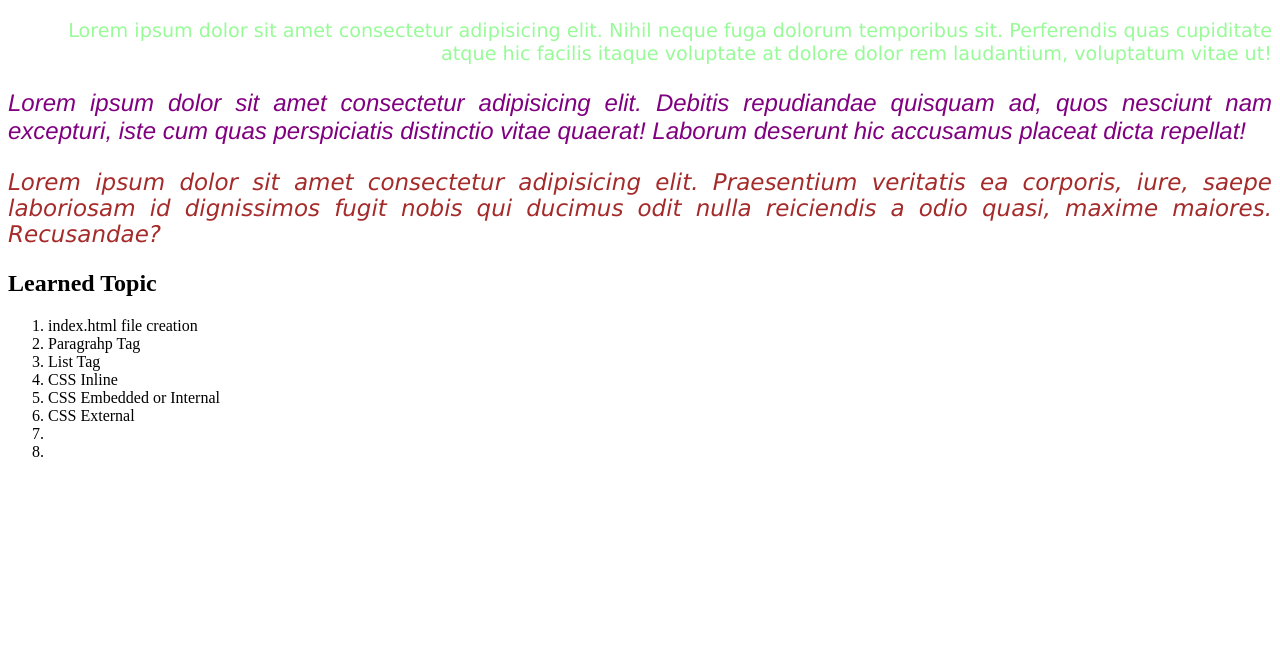
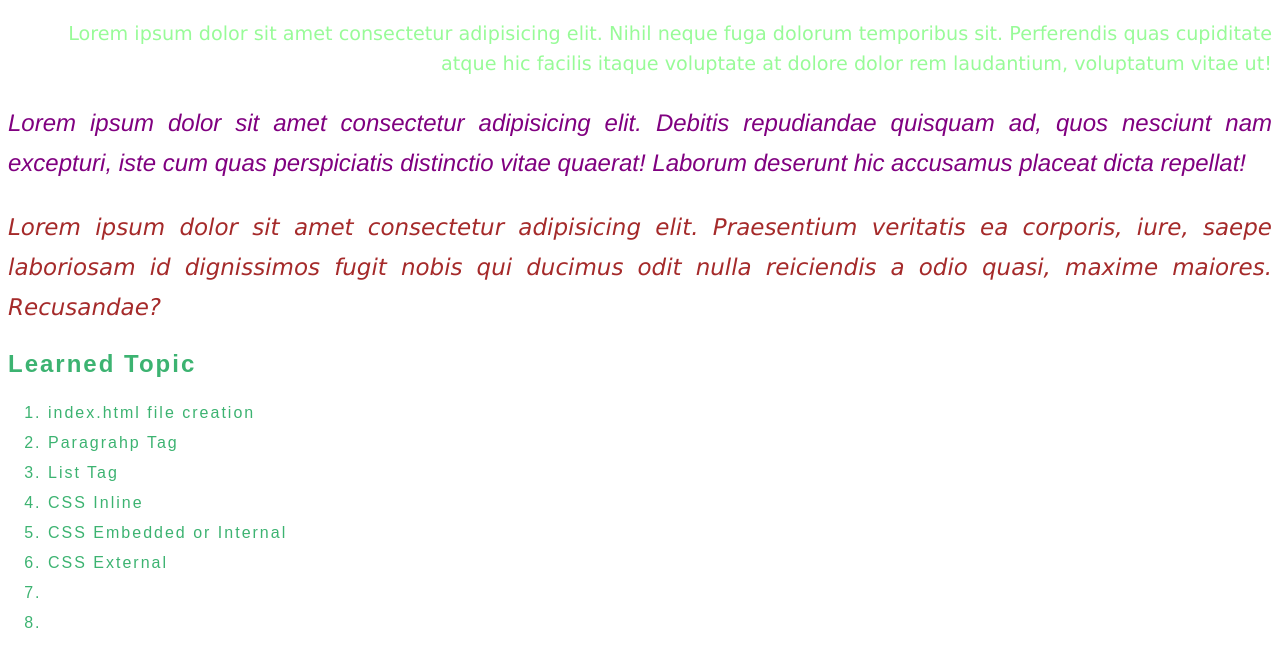
Before and after one commit to masudulalam/practice-tasks_2, a plain HTML site: page index.html in a window 1280 px wide. Shown: the part 61-728 px from the top of the page. Drawn offline with Linux system fonts and the light colour scheme.

Commit message:
added style in list item

```diff
--- a/index.html
+++ b/index.html
@@ -12,14 +12,14 @@
     <header>
         <h1 style="color: mediumseagreen; font-family: Arial, Helvetica, sans-serif; text-align: center;">Welcome To My Blog</h1>
     </header>
-    <p style="text-align: right; font-family: 'Lucida Sans', 'Lucida Sans Regular', 'Lucida Grande', 'Lucida Sans Unicode', Geneva, Verdana, sans-serif; font-size: larger; color: palegreen;">Lorem ipsum dolor sit amet consectetur adipisicing elit. Nihil neque fuga dolorum temporibus sit. Perferendis quas cupiditate atque hic facilis itaque voluptate at dolore dolor rem laudantium, voluptatum vitae ut!</p>
+    <p style="text-align: right; font-family: 'Lucida Sans', 'Lucida Sans Regular', 'Lucida Grande', 'Lucida Sans Unicode', Geneva, Verdana, sans-serif; font-size: larger; color: palegreen; line-height: 30px;">Lorem ipsum dolor sit amet consectetur adipisicing elit. Nihil neque fuga dolorum temporibus sit. Perferendis quas cupiditate atque hic facilis itaque voluptate at dolore dolor rem laudantium, voluptatum vitae ut!</p>
 
-    <p style="text-align: justify; font-size: x-large; color: purple; font-family:'Franklin Gothic Medium', 'Arial Narrow', Arial, sans-serif; font-style: italic;">Lorem ipsum dolor sit amet consectetur adipisicing elit. Debitis repudiandae quisquam ad, quos nesciunt nam excepturi, iste cum quas perspiciatis distinctio vitae quaerat! Laborum deserunt hic accusamus placeat dicta repellat!</p>
+    <p style="text-align: justify; font-size: x-large; color: purple; font-family:'Franklin Gothic Medium', 'Arial Narrow', Arial, sans-serif; font-style: italic; line-height: 40px;">Lorem ipsum dolor sit amet consectetur adipisicing elit. Debitis repudiandae quisquam ad, quos nesciunt nam excepturi, iste cum quas perspiciatis distinctio vitae quaerat! Laborum deserunt hic accusamus placeat dicta repellat!</p>
 
-    <p style="font-family:'Lucida Sans', 'Lucida Sans Regular', 'Lucida Grande', 'Lucida Sans Unicode', Geneva, Verdana, sans-serif; text-align: justify; font-style: oblique; font-size: 23px; color:brown">Lorem ipsum dolor sit amet consectetur adipisicing elit. Praesentium veritatis ea corporis, iure, saepe laboriosam id dignissimos fugit nobis qui ducimus odit nulla reiciendis a odio quasi, maxime maiores. Recusandae?</p>
+    <p style="font-family:'Lucida Sans', 'Lucida Sans Regular', 'Lucida Grande', 'Lucida Sans Unicode', Geneva, Verdana, sans-serif; text-align: justify; font-style: oblique; font-size: 23px; color:brown; line-height: 40px;">Lorem ipsum dolor sit amet consectetur adipisicing elit. Praesentium veritatis ea corporis, iure, saepe laboriosam id dignissimos fugit nobis qui ducimus odit nulla reiciendis a odio quasi, maxime maiores. Recusandae?</p>
     <div>
-        <h2>Learned Topic</h2>
-        <ol>
+        <h2 style="font-family: Arial, Helvetica, sans-serif; color: mediumseagreen; letter-spacing: 2px;">Learned Topic</h2>
+        <ol style="font-family: Arial, Helvetica, sans-serif; color: mediumseagreen; letter-spacing: 2px; line-height: 30px;">
             <li>index.html file creation</li>
             <li>Paragrahp Tag</li>
             <li>List Tag</li>
```
